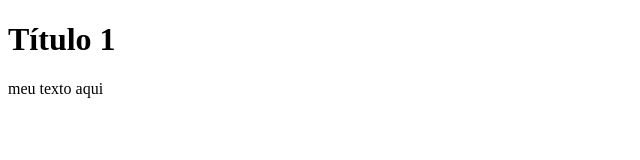
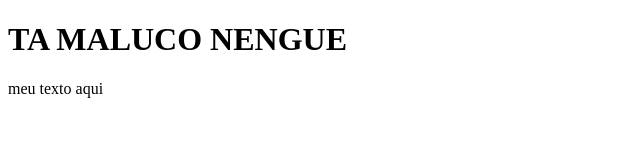
Before and after one commit to GeniferDev/aulax, a plain HTML site: page index.html in a window 1280 px wide. Shown: the whole page, without its empty margins (0-640 px from the left). Drawn offline with Linux system fonts and the light colour scheme.

Commit message:
se quiser sim

```diff
--- a/index.html
+++ b/index.html
@@ -7,7 +7,7 @@
 </head>
 <body>
     <header>
-        <h1>Título 1</h1>
+        <h1> TA MALUCO NENGUE</h1>
     </header>
     <main>
         <aside>
```
